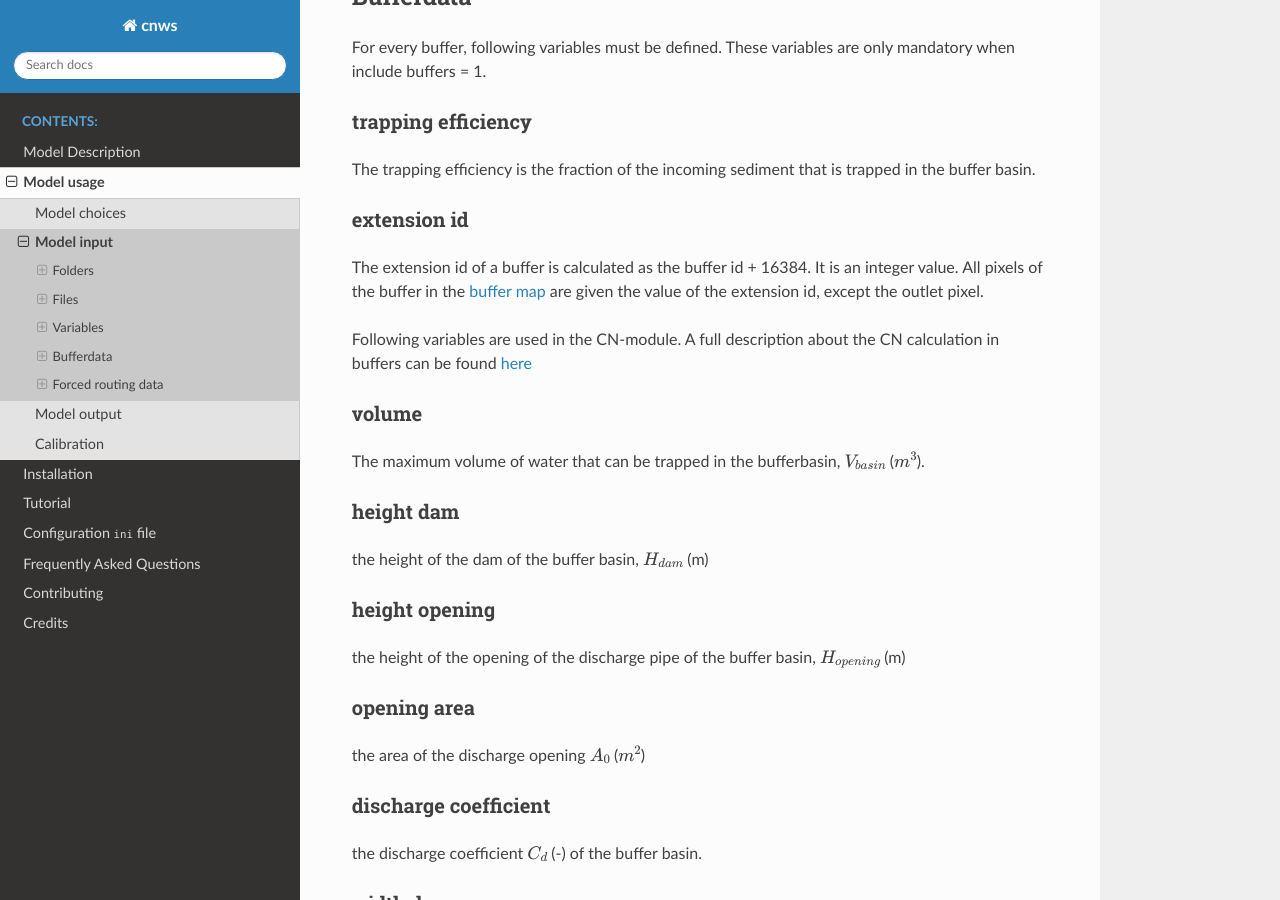
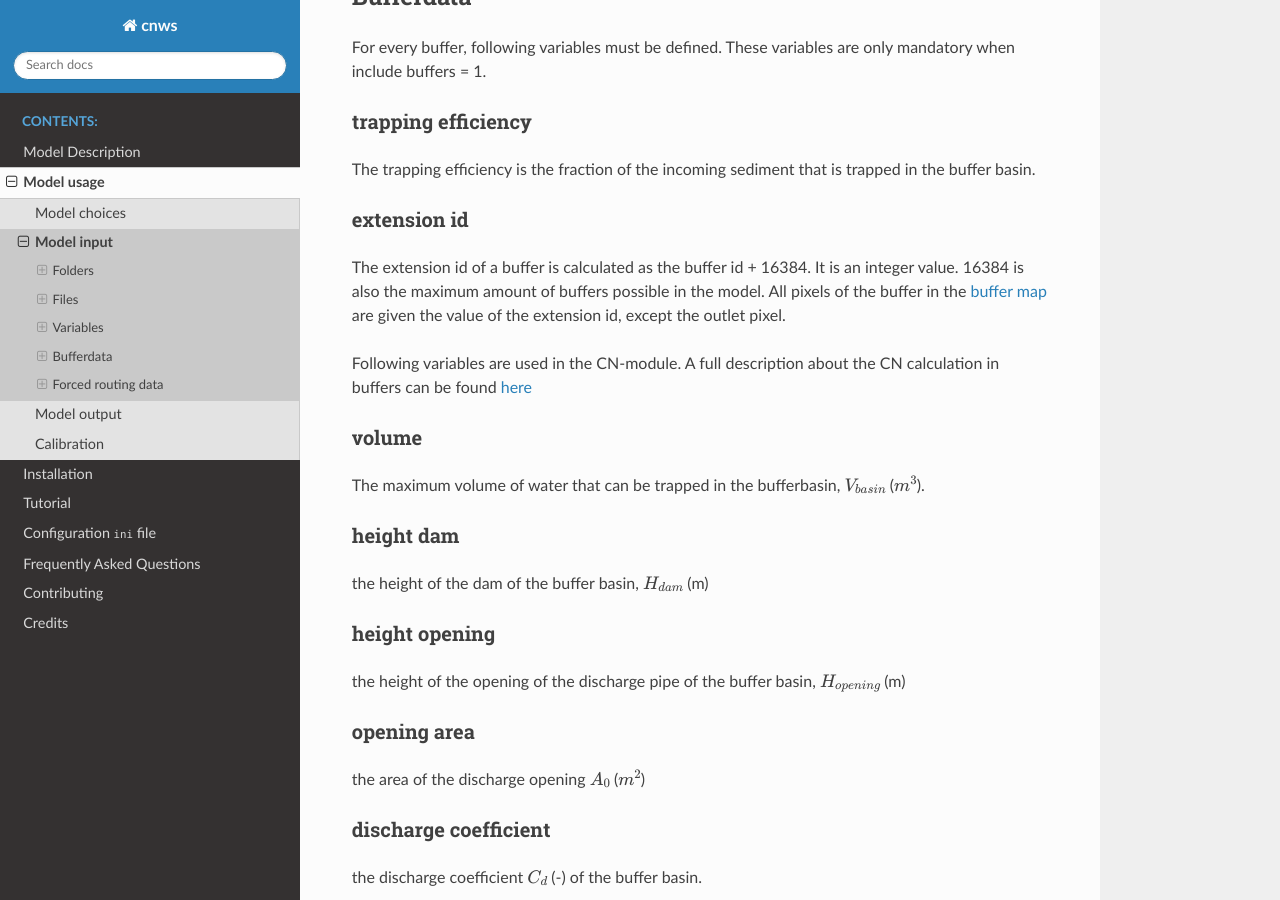
Before and after one commit to watem-sedem/watem-sedem, a Sphinx documentation site: the page built from docs/input.rst, in a window 1280 px wide and 900 px high, scrolled down 8852 px. Built offline with Sphinx 7.4.7 and the Read the Docs theme 2.0.0, drawn with Linux system fonts in a browser that asks for light colours.

Commit message:
Add some more info about 16384

```diff
--- a/docs/input.rst
+++ b/docs/input.rst
@@ -490,7 +490,8 @@ extension id
 *************
 
 The extension id of a buffer is calculated as the buffer id + 16384. It is an
-integer value. All pixels of the buffer in the :ref:`buffer map <buffermap>`
+integer value. 16384 is also the maximum amount of buffers possible in the model.
+All pixels of the buffer in the :ref:`buffer map <buffermap>`
 are given the value of the extension id, except the outlet pixel.
 
 Following variables are used in the CN-module. A full description about the
```
